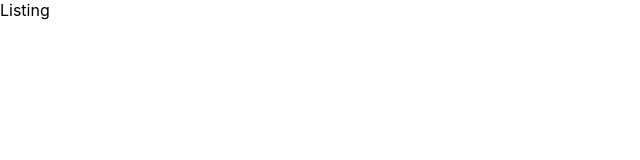
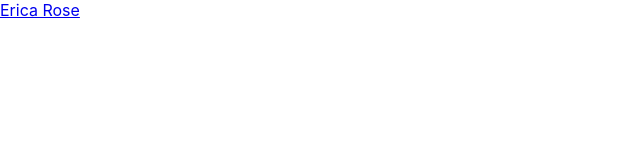
Before and after one commit to gklo/friends-app, a React (Create React App) app: page / in a window 1280 px wide. Shown: the top 160 px of the page, without its empty margins (0-640 px from the left). Built offline with nearby package versions, Linux system fonts and the light colour scheme.

Commit message:
Implemented store and dummy fetch logics

```diff
--- a/package.json
+++ b/package.json
@@ -3,13 +3,16 @@
   "version": "0.1.0",
   "private": true,
   "dependencies": {
+    "@reduxjs/toolkit": "^1.8.0",
     "@testing-library/jest-dom": "^5.16.2",
     "@testing-library/react": "^12.1.4",
     "@testing-library/user-event": "^13.5.0",
     "react": "^17.0.2",
     "react-dom": "^17.0.2",
+    "react-redux": "^7.2.6",
     "react-router-dom": "^6.2.2",
     "react-scripts": "5.0.0",
+    "reselect": "^4.1.5",
     "web-vitals": "^2.1.4"
   },
   "scripts": {
--- a/src/App.js
+++ b/src/App.js
@@ -3,9 +3,10 @@ import {
   BrowserRouter as Router,
   Routes,
   Route,
-  Link,
   Navigate
 } from 'react-router-dom'
+import store from './services/store'
+import { Provider } from 'react-redux'
 
 import ListingPage from './pages/ListingPage'
 import DetailPage from './pages/DetailPage'
@@ -13,6 +14,7 @@ import DetailPage from './pages/DetailPage'
 function App() {
   return (
     <div className="App">
+      <Provider store={store}>
         <Router>
           <Routes>
             <Route index element={<ListingPage />} />
@@ -20,6 +22,7 @@ function App() {
             <Route path="*" element={<Navigate to="/" />} />
           </Routes>
         </Router>
+      </Provider>
     </div>
   );
 }
--- /dev/null
+++ b/src/domain/friend.js
@@ -0,0 +1,21 @@
+export function createFriend (attrs) {
+  return {
+    id: attrs._id,
+    email: attrs.email,
+    location: !isNaN(attrs.location?.latitude) && !isNaN(attrs.location?.longitude)
+      ? {
+          latitude: attrs.location.latitude,
+          longitude: attrs.location.longitude
+        }
+      : null,
+    name: {
+      first: attrs.name?.first || '',
+      last: attrs.name?.last || ''
+    },
+    picture: attrs.picture
+  }
+}
+
+export function getFullName (friend) {
+  return `${friend.name.first} ${friend.name.last}`
+}
--- a/src/pages/DetailPage.js
+++ b/src/pages/DetailPage.js
@@ -1,8 +1,15 @@
 import React from 'react'
 import { useParams } from 'react-router-dom'
+import { useFriendStore } from '../services/storeAdapter'
 
-export default function DetailPage() {
+export default function DetailPage () {
   const { id } = useParams()
+  const { getFriendById } = useFriendStore()
+  const friend = getFriendById(id)
 
-  return <>Detail {id}</>
+  return (
+    <>
+      {JSON.stringify(friend, null, 2)}
+    </>
+  )
 }
--- a/src/pages/ListingPage.js
+++ b/src/pages/ListingPage.js
@@ -1,5 +1,18 @@
 import React from 'react'
+import { Link } from 'react-router-dom'
+import { getFullName } from '../domain/friend'
+import { useFriendStore } from '../services/storeAdapter'
 
-export default function ListingPage() {
-  return <>Listing</>
+export default function ListingPage () {
+  const { friends } = useFriendStore()
+
+  return (
+    <>
+      {
+      friends.map((fd) => (
+        <Link key={fd.id} to={`/detail/${fd.id}`}>{getFullName(fd)}</Link>
+      ))
+      }
+    </>
+  )
 }
--- /dev/null
+++ b/src/services/store/friend.js
@@ -0,0 +1,55 @@
+import { createAsyncThunk, createSlice } from '@reduxjs/toolkit'
+import { createFriend } from '../../domain/friend'
+
+export const fetchFriends = createAsyncThunk(
+  'friends/fetchFriends',
+  async (thunkApi) => {
+    const res = await new Promise((resolve) => setTimeout(() => {
+      resolve([{
+        _id: '55fd8036-f811-46ad-818a-593582e68722',
+        email: 'bianca.wall@jamnation.se',
+        location: {
+          latitude: 22.35,
+          longitude: 113.43
+        },
+        name: {
+          first: 'Erica',
+          last: 'Rose'
+        },
+        picture: 'https://placebear.com/135/249'
+      }])
+    }, 1000))
+
+    return { friends: res }
+  }
+)
+
+export const friendSlice = createSlice({
+  name: 'friend',
+  initialState: {
+    friends: [],
+    status: 'idle'
+  },
+  reducers: {},
+  extraReducers: {
+    [fetchFriends.fulfilled]: (state, action) => {
+      if (Array.isArray(action.payload.friends)) {
+        const list = []
+        for (const fd of action.payload.friends) {
+          list.push(createFriend(fd))
+        }
+
+        state.friends = list
+      }
+      state.status = 'fulfilled'
+    },
+    [fetchFriends.rejected]: (state, action) => {
+      state.status = 'rejected'
+    },
+    [fetchFriends.pending]: (state, action) => {
+      state.status = 'pending'
+    }
+  }
+})
+
+export default friendSlice.reducer
--- /dev/null
+++ b/src/services/store/index.js
@@ -0,0 +1,11 @@
+import { configureStore } from '@reduxjs/toolkit'
+// slices
+import friend from './friend'
+
+const store = configureStore({
+  reducer: {
+    friend
+  }
+})
+
+export default store
--- /dev/null
+++ b/src/services/storeAdapter.js
@@ -0,0 +1,30 @@
+import { fetchFriends } from './store/friend'
+import { useDispatch, useSelector } from 'react-redux'
+import { createSelector } from 'reselect'
+
+const selectFriendById = createSelector(
+  [
+    state => state.friends,
+    (_, id) => id
+  ],
+  (friends, id) => friends.find(f => f.id === id) || null
+)
+
+export function useFriendStore() {
+  const dispatch = useDispatch()
+  const state = useSelector(state => state.friend)
+
+  if (state.status !== 'fulfilled') {
+    dispatch(fetchFriends())
+  }
+
+  return {
+    ...state,
+    async fetchFriends () {
+      dispatch(fetchFriends())
+    },
+    getFriendById (id) {
+      return selectFriendById(state, id)
+    }
+  }
+}
```
Also changed, not shown: 1 other file (tests, documents, lock files or other folders). Lines whose indentation alone changed are shown as unchanged.
